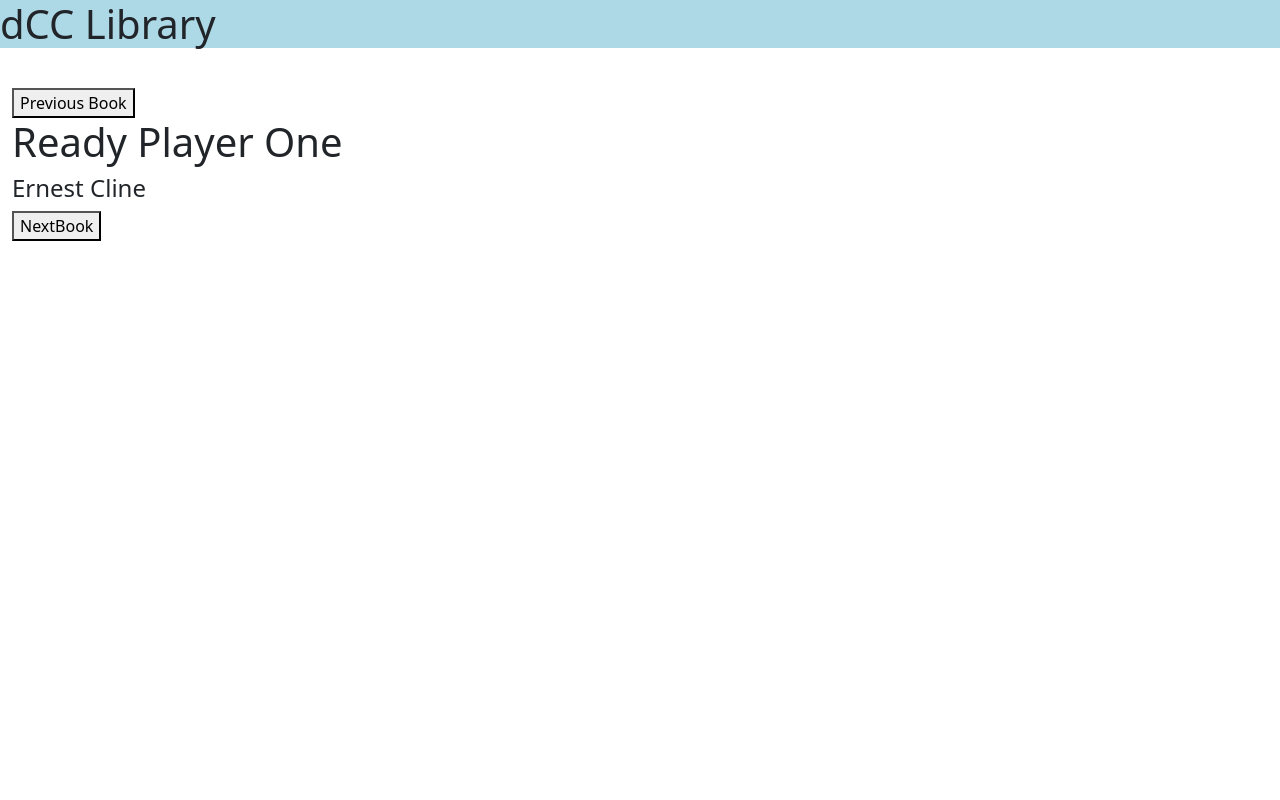
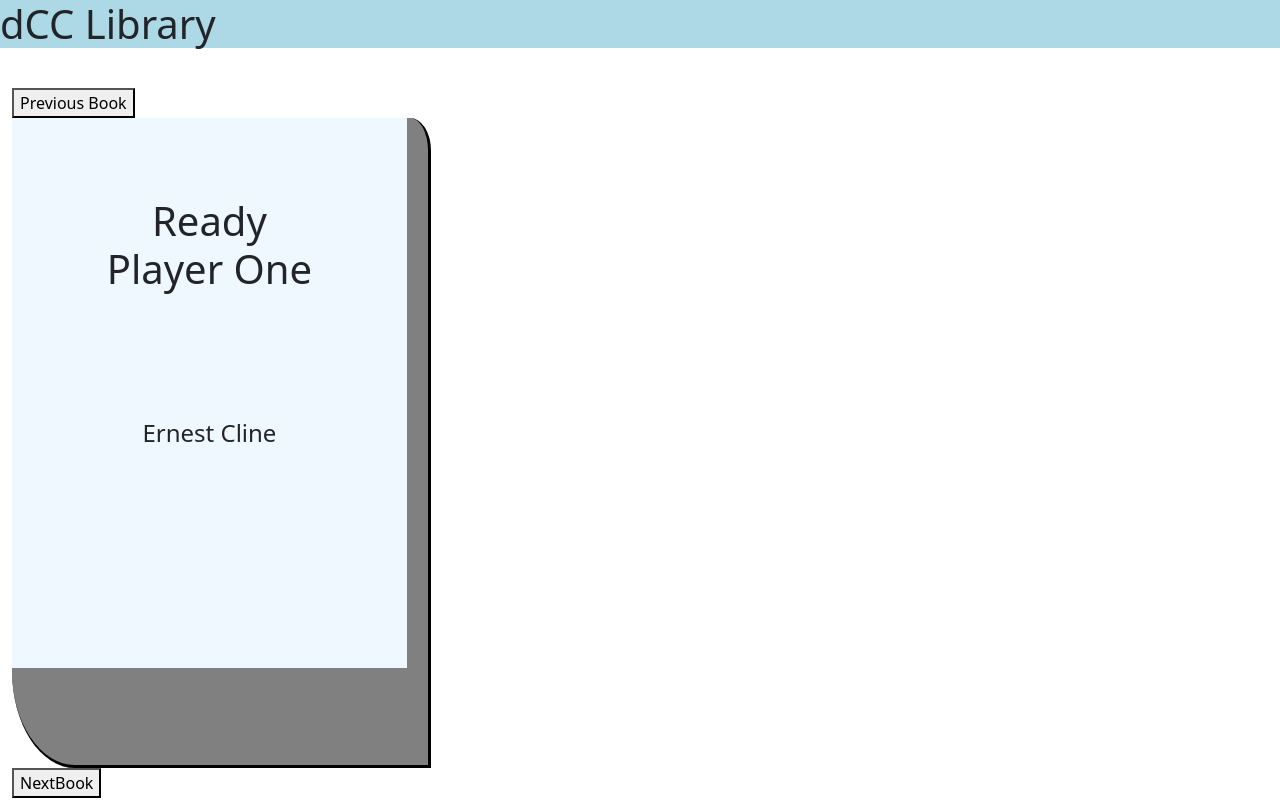
Before and after one commit to Wyatt726/reactLibrary, a React (Create React App) app: page / in a window 1280 px wide. Built offline with nearby package versions, Linux system fonts and the light colour scheme.

Commit message:
seperated book view display into seperate book component

```diff
--- a/src/BookViewer/BookViewer.jsx
+++ /dev/null
@@ -1,21 +0,0 @@
-import { props } from 'bluebird';
-import React from 'react';
-
-
-const BookViewer = (props) => {
-    return ( <div className="row-spacer">
-    <div className="col-md-4">
-        <button onClick={props.previousBook}>Previous Book</button>
-    </div>
-    <div className="col-md-4">
-    <h1>{props.book.title}</h1>
-    <h4>{props.book.author}</h4>
-    </div>
-    <div className="col-md-4">
-        <button onClick={props.nextBook}>NextBook</button>
-    </div>
-</div> );
-}
-
-
-export default BookViewer;
--- a/src/components/App.jsx
+++ b/src/components/App.jsx
@@ -1,7 +1,7 @@
 import React, { Component } from 'react';
 import './App.css'
-import TitleBar from '../TitleBar/TitleBar';
-import BookViewer from '../BookViewer/BookViewer';
+import TitleBar from './TitleBar/TitleBar';
+import BookViewer from './BookViewer/BookViewer';
 
 class App extends Component {
     constructor(props){
--- /dev/null
+++ b/src/components/Book/Book.css
@@ -0,0 +1,33 @@
+.cover{
+    background-color: aliceblue;
+
+    text-align: center;
+    border: black;
+    border-width: 1 1px;
+    height: 85%;
+    width: 95%;
+}
+
+.book{
+    background-color: grey;
+    text-align: center;
+    border-right: solid black;
+    border-bottom: solid black;
+    border-width: 1 1px;
+    height: 650px;
+    width: 100%;
+    border-bottom-left-radius: 15%;
+    border-top-right-radius: 5%;
+
+}
+
+.title{
+    padding: 20%;
+}
+
+.author{
+    padding-top: 10%;
+    padding-left: 5%;
+    padding-right: 5%;
+    padding-bottom: 50%;
+}
--- /dev/null
+++ b/src/components/Book/Book.jsx
@@ -0,0 +1,15 @@
+import React from 'react';
+import './Book.css'
+
+const Book = (props) => {
+    return (
+        <div className="book">
+            <div className="cover">
+                <h1 className="title">{props.book.title}</h1>
+                <h4 className="author">{props.book.author}</h4>
+            </div>
+        </div>
+    );
+}
+
+export default Book;
--- /dev/null
+++ b/src/components/BookViewer/BookViewer.jsx
@@ -0,0 +1,21 @@
+import React from 'react';
+import Book from '../Book/Book';
+
+const BookViewer = (props) => {
+    return (
+    <div className="row-spacer">
+        <div className="col-md-4">
+            <button onClick={props.previousBook}>Previous Book</button>
+        </div>
+        <div className="col-md-4">
+            <Book book={props.book} />
+        </div>
+        <div className="col-md-4">
+            <button onClick={props.nextBook}>NextBook</button>
+        </div>
+    </div>
+    );
+}
+
+
+export default BookViewer;
```
Also changed, not shown: src/components/BookViewer/BookViewer.css (added), src/components/TitleBar/TitleBar.css (renamed from src/TitleBar/TitleBar.css), src/components/TitleBar/TitleBar.jsx (renamed from src/TitleBar/TitleBar.jsx).
